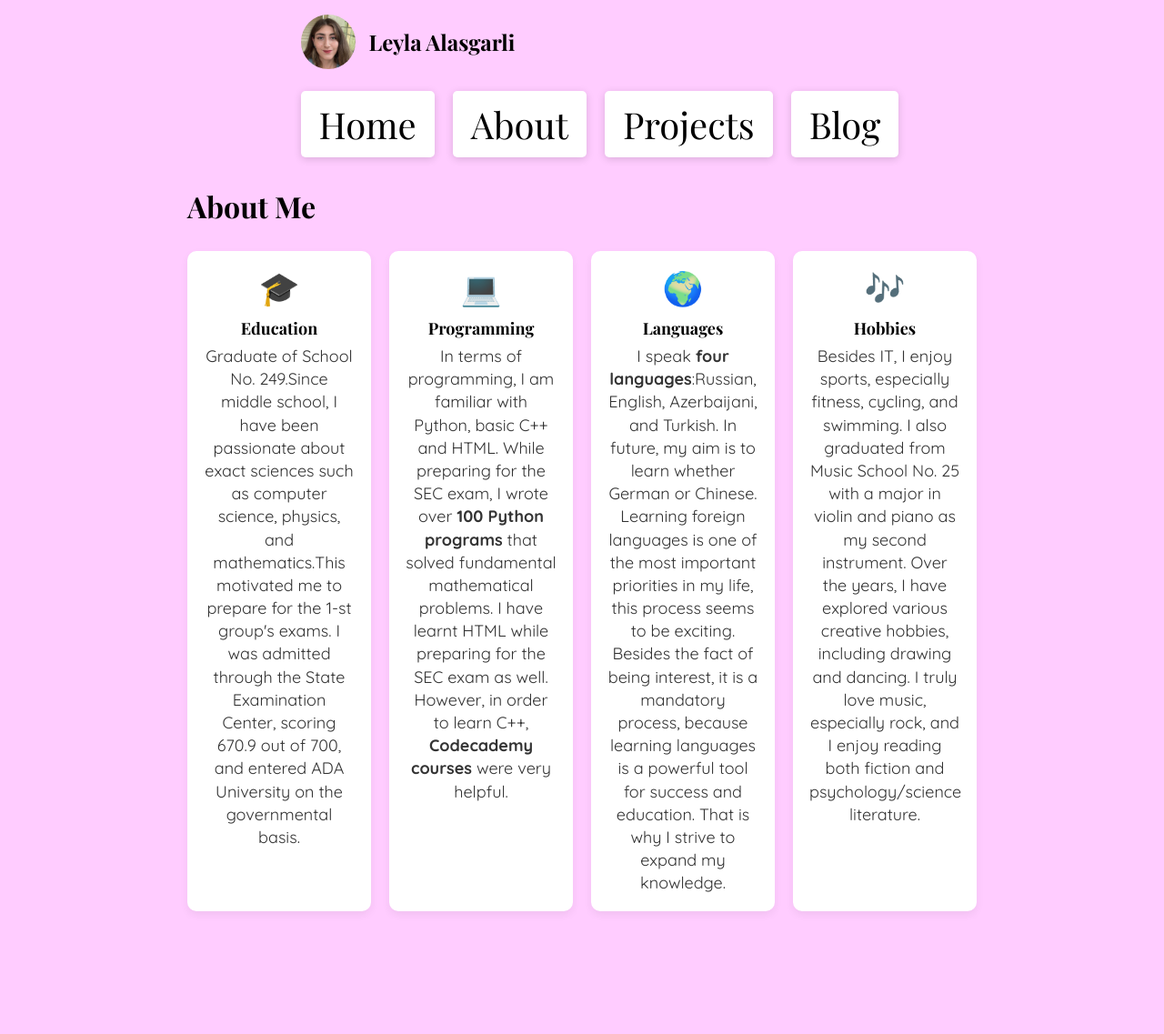
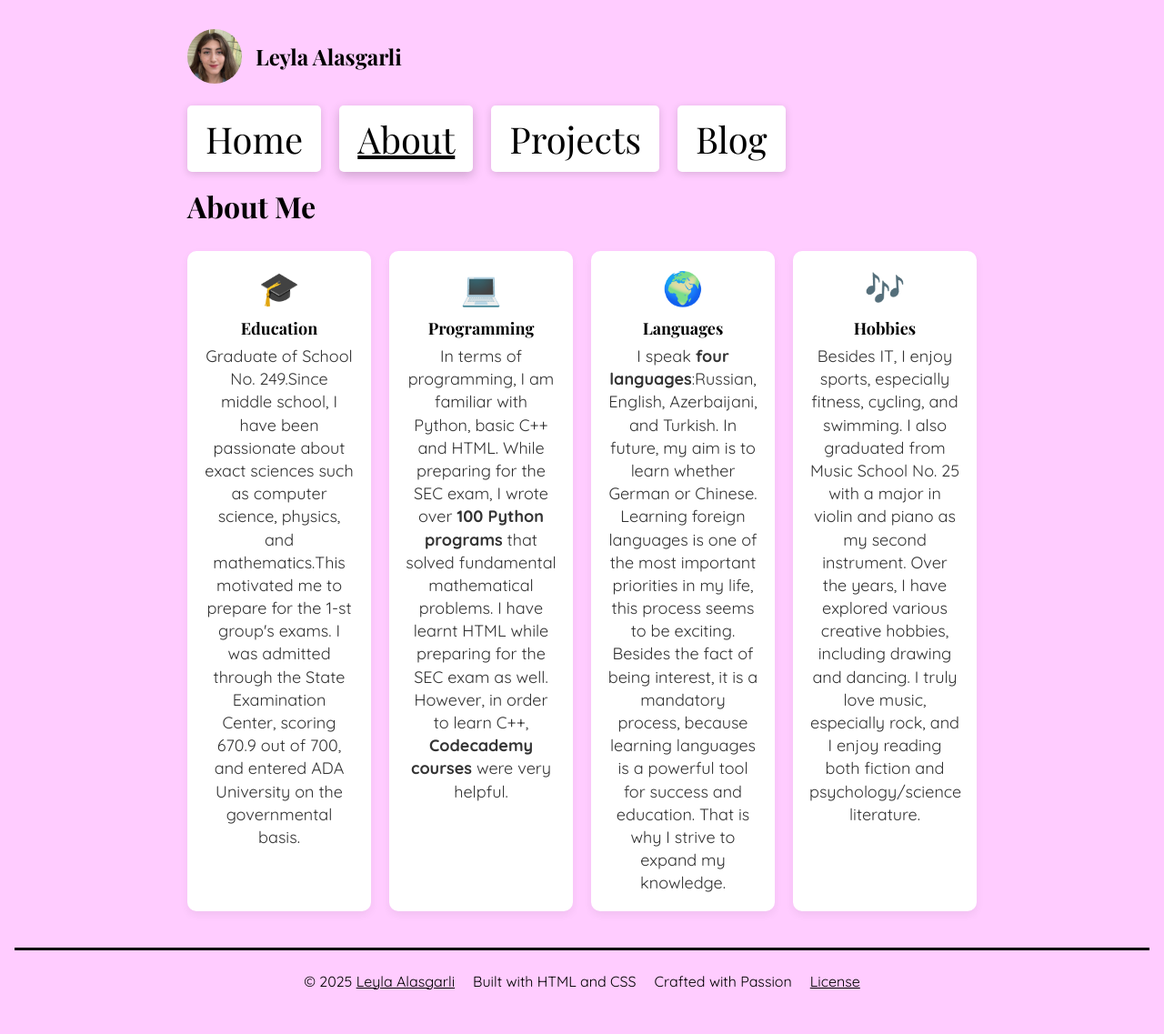
Before and after one commit to linbyhindz/web.site.project3, a Jekyll site: the page about.html, which Jekyll copies as it is, in a window 1280 px wide. Shown: the whole page at 91% size. Built offline with Jekyll 4.4.1, drawn with Linux system fonts in a browser that asks for light colours; some web fonts are replaced; before the commit the page ends 1034 px from its top, so only the background shows below that.

Commit message:
Returning the initial code

```diff
--- a/about.html
+++ b/about.html
@@ -1,13 +1,27 @@
----
-layout: default
-title: About
----
-
-
-
+<!DOCTYPE html>
+<html lang="en">
+<head>
+    <meta charset="UTF-8">
+    <meta name="viewport" content="width=device-width, initial-scale=1.0">
+    <title>About - Leyla Alasgarli</title>
+    <link rel="stylesheet" href="https://cdnjs.cloudflare.com/ajax/libs/font-awesome/6.4.0/css/all.min.css">
+    <link rel="stylesheet" href="style.css">
+</head>
+<body>
     <main>
         <div class="content-column">
-
+            <header class="site-header">
+                <img class="header-photo" src="profile photo for the website/Profile Photo.jpg" alt="Leyla Alasgarli">
+                <a href="index.html" class="logo">Leyla Alasgarli</a>
+            </header>
+            <nav class="main-nav">
+                <ul>
+                    <li><a href="index.html">Home</a></li>
+                    <li><a href="about.html">About</a></li>
+                    <li><a href="projects.html">Projects</a></li>
+                    <li><a href="blog.html">Blog</a></li>
+                </ul>
+            </nav>
             <div class="about-content">
                 <div class="about-content">
                     <h1>About Me</h1>
@@ -43,8 +57,12 @@
 
             </div>
     </main>
-
-
+    <footer>
+        <p>&copy; 2025 <a href="#" class="scroll-to-top">Leyla Alasgarli</a></p>
+        <p>Built with HTML and CSS</p>
+        <p>Crafted with Passion</p>
+        <p><a href="#" class="license-link">License</a></p>
+    </footer>
 
 
     <div id="license-modal" class="license-modal">
@@ -55,3 +73,55 @@
         </div>
     </div>
     <script>
+
+        const navLinks = document.querySelectorAll('.main-nav a');
+        const logoLink = document.querySelector('.site-header .logo');
+
+
+        const currentPage = window.location.pathname.split('/').pop() || 'about.html';
+        navLinks.forEach((link, index) => {
+            const linkHref = link.getAttribute('href');
+            if (linkHref === currentPage || (linkHref === 'about.html' && currentPage.includes('about'))) {
+                link.classList.add('active');
+            }
+        });
+
+
+        const scrollToTopLink = document.querySelector('.scroll-to-top');
+        if (scrollToTopLink) {
+            scrollToTopLink.addEventListener('click', function(e) {
+                e.preventDefault();
+                window.scrollTo({ top: 0, behavior: 'smooth' });
+            });
+        }
+
+
+        const licenseLink = document.querySelector('.license-link');
+        const licenseModal = document.getElementById('license-modal');
+        const licenseClose = document.querySelector('.license-close');
+
+        if (licenseLink && licenseModal) {
+            licenseLink.addEventListener('click', function(e) {
+                e.preventDefault();
+                licenseModal.style.display = 'block';
+            });
+        }
+
+
+        if (licenseClose) {
+            licenseClose.addEventListener('click', function() {
+                licenseModal.style.display = 'none';
+            });
+        }
+
+
+        if (licenseModal) {
+            licenseModal.addEventListener('click', function(e) {
+                if (e.target === licenseModal) {
+                    licenseModal.style.display = 'none';
+                }
+            });
+        }
+    </script>
+</body>
+</html>
```
